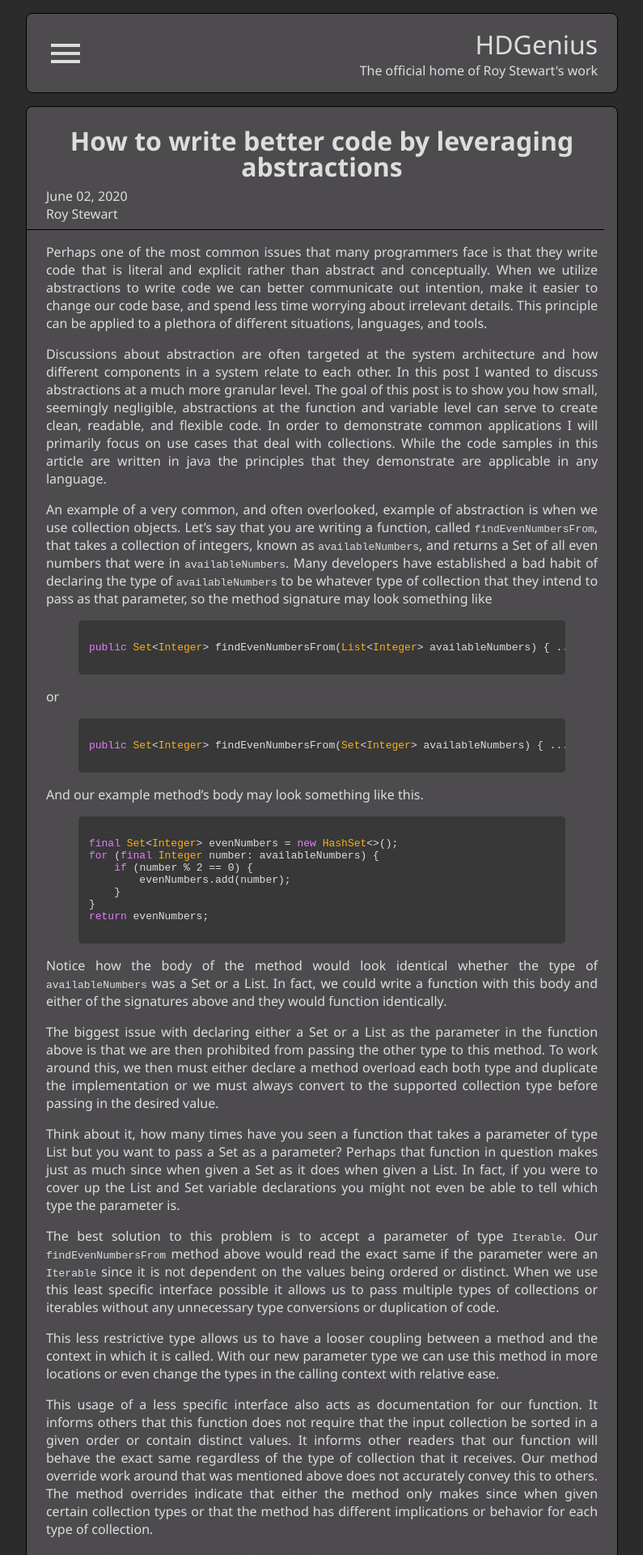
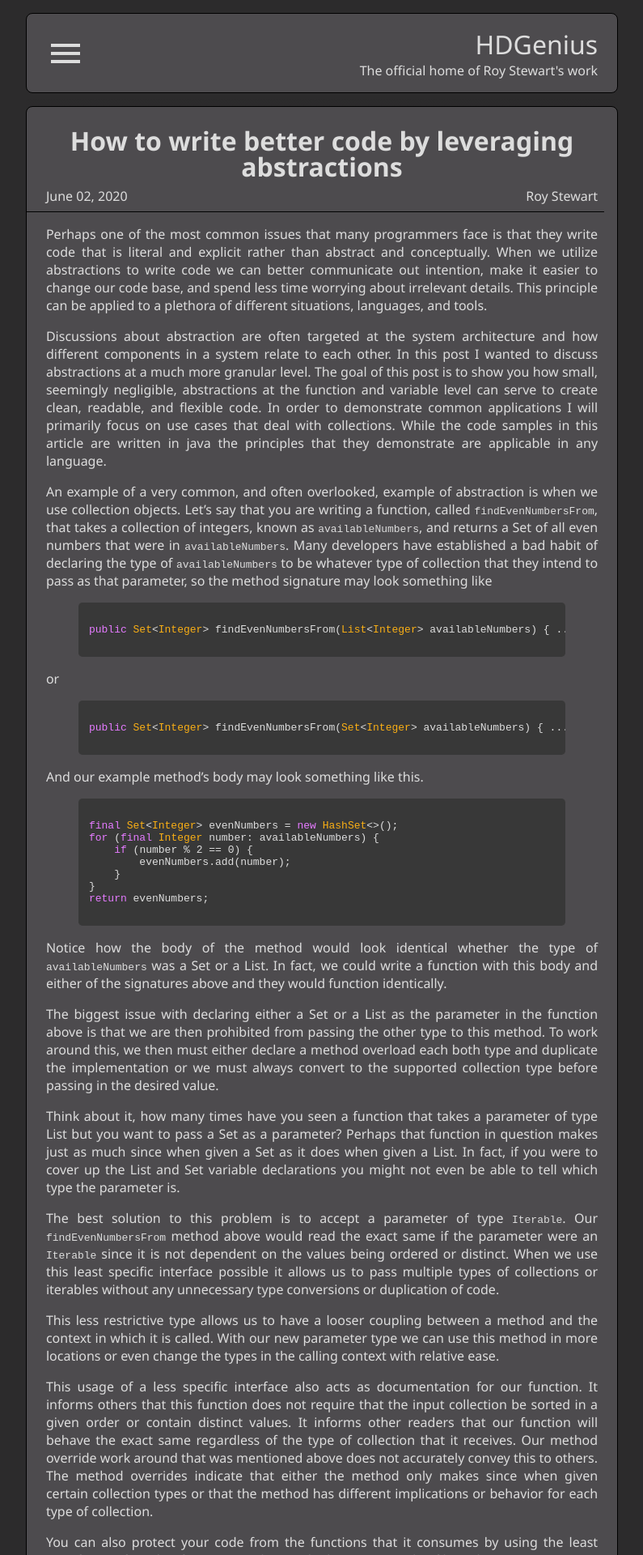
Before and after one commit to roy-stewart/roy-stewart.github.io, a Jekyll site: the page built from _posts/2020-06-01-how-to-write-better-code-by-leveraging-abstractions.markdown, in a window 1280 px wide. Shown: the top 1920 px of the page at 81% size, without its empty margins (242-1037 px from the left). Built offline with Jekyll 4.4.1, drawn with Linux system fonts in a browser that asks for light colours.

Commit message:
reformated the layout of the post pages' author and date

```diff
--- a/_layouts/post.html
+++ b/_layouts/post.html
@@ -5,8 +5,10 @@
 <article id="post-content" class="block-element">
     <header class="section-header">
         <h1>{{ page.title }}</h1>
-        <span>{{ page.date | date: "%B %d, %Y"}}</span>
-        <span>{{ page.author }}</span>
+        <div class="post-preview-data">
+            <span>{{ page.date | date: "%B %d, %Y"}}</span>
+            <span>{{ page.author }}</span>
+        </div>
     </header>
     <div class="area-separator"></div>
     {{ content }}
```
